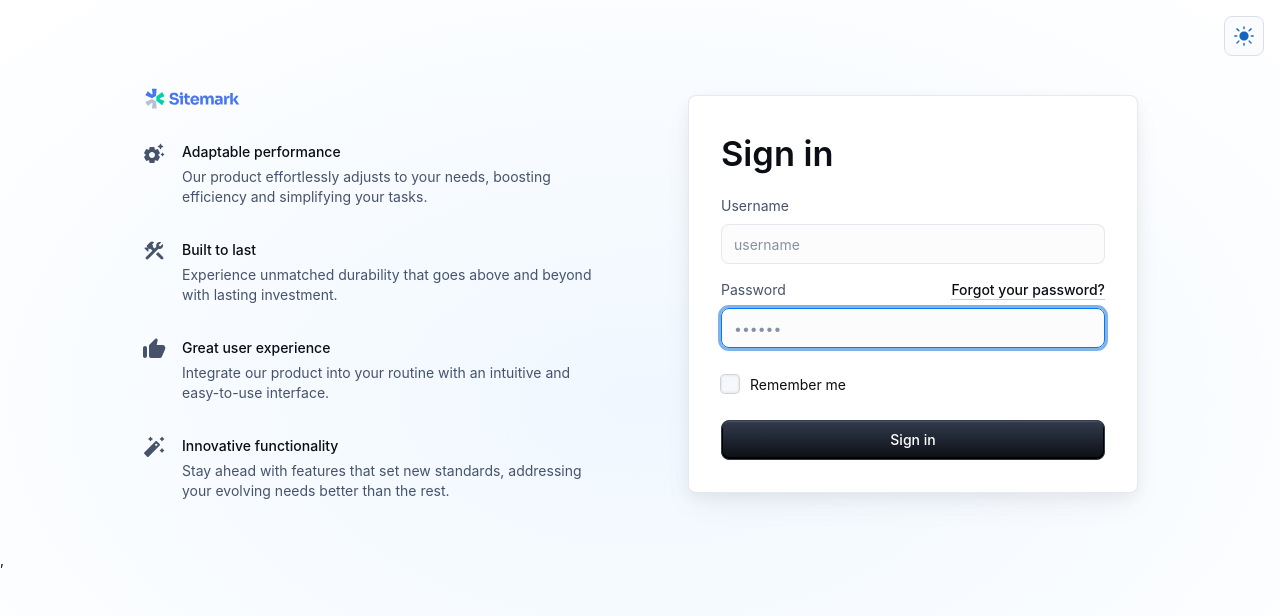
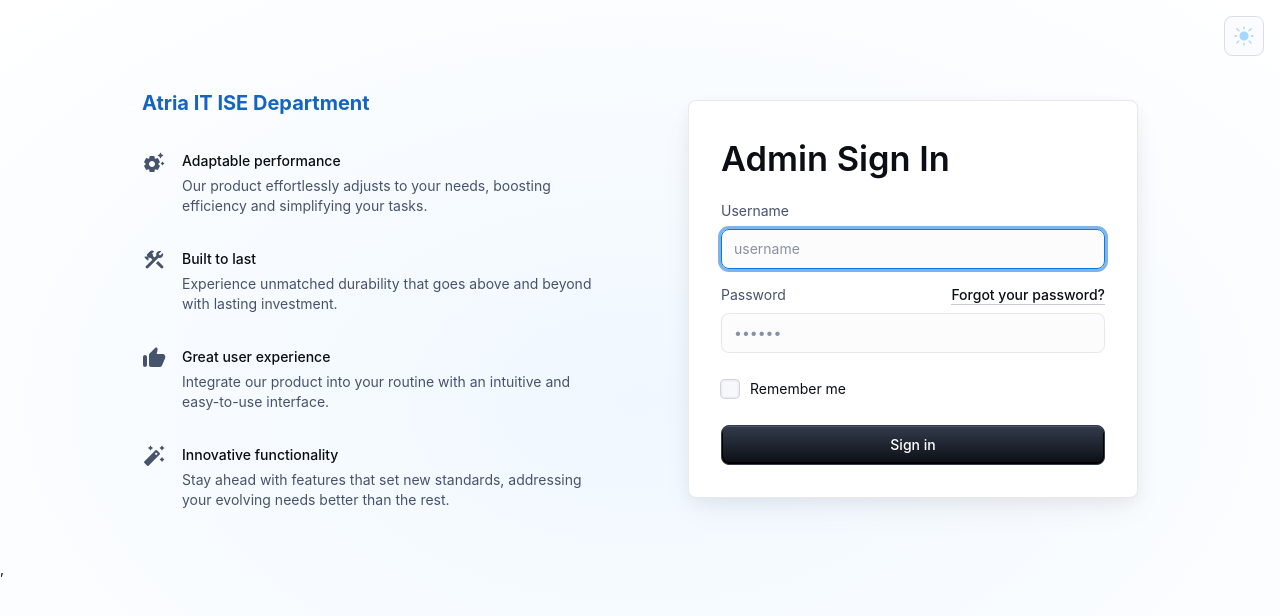
Before and after one commit to Nirosh-Shetty/information-science-dept, a React (Vite) app in the folder frontend/: page /login in a window 1280 px wide. Shown: the top 616 px of the page. Built offline with nearby package versions, Linux system fonts and the light colour scheme.

Commit message:
signup page updated

```diff
--- a/frontend/src/components/admin/SignIn/Content.jsx
+++ b/frontend/src/components/admin/SignIn/Content.jsx
@@ -2,13 +2,12 @@ import * as React from 'react';
 import Box from '@mui/material/Box';
 import Stack from '@mui/material/Stack';
 import Typography from '@mui/material/Typography';
+import { useTheme } from '@mui/material/styles';
 
 import AutoFixHighRoundedIcon from '@mui/icons-material/AutoFixHighRounded';
 import ConstructionRoundedIcon from '@mui/icons-material/ConstructionRounded';
 import SettingsSuggestRoundedIcon from '@mui/icons-material/SettingsSuggestRounded';
 import ThumbUpAltRoundedIcon from '@mui/icons-material/ThumbUpAltRounded';
-
-import { SitemarkIcon } from './CustomIcons';
 
 const items = [
   {
@@ -38,12 +37,17 @@ const items = [
 ];
 
 export default function Content() {
+  const theme = useTheme();
+  const color = theme.palette.mode === 'dark' ? '#a5d8ff' : '#1565c0';
+
   return (
     <Stack
       sx={{ flexDirection: 'column', alignSelf: 'center', gap: 4, maxWidth: 450 }}
     >
       <Box sx={{ display: { xs: 'none', md: 'flex' } }}>
-        <SitemarkIcon />
+        <Typography sx={{ color, fontSize: '1.25rem', fontWeight: 'bold' }}>
+          Atria IT ISE Department
+        </Typography>
       </Box>
       {items.map((item, index) => (
         <Stack key={index} direction="row" sx={{ gap: 2 }}>
--- a/frontend/src/components/admin/SignIn/SignInCard.jsx
+++ b/frontend/src/components/admin/SignIn/SignInCard.jsx
@@ -10,14 +10,16 @@ import FormControlLabel from "@mui/material/FormControlLabel";
 import Link from "@mui/material/Link";
 import TextField from "@mui/material/TextField";
 import Typography from "@mui/material/Typography";
+import CircularProgress from "@mui/material/CircularProgress"; // Import CircularProgress
 
-import { styled } from "@mui/material/styles";
+import { styled, useTheme } from "@mui/material/styles";
 
 import ForgotPassword from "./ForgotPassword";
 import { GoogleIcon, FacebookIcon, SitemarkIcon } from "./CustomIcons";
 import { adminAtom } from "../../../../recoil/atoms/adminAtom";
 import { useRecoilState } from "recoil";
 import { BACKEND_URL } from "../../../../globals";
+import { useNavigate } from "react-router-dom";
 
 const Card = styled(MuiCard)(({ theme }) => ({
   display: "flex",
@@ -44,8 +46,12 @@ export default function SignInCard() {
   const [passwordError, setPasswordError] = React.useState(false);
   const [passwordErrorMessage, setPasswordErrorMessage] = React.useState("");
   const [open, setOpen] = React.useState(false);
-
-  console.log(admin)
+  const [wrongPass, setWrongPass] = React.useState("");
+  const [wrongUsername, setWrongUsername] = React.useState("");
+  const [loading, setLoading] = React.useState(false); // Track loading state
+  const navigate = useNavigate();
+  const theme = useTheme();
+  const color = theme.palette.mode === 'dark' ? '#a5d8ff' : '#1565c0';
 
   const handleClickOpen = () => {
     setOpen(true);
@@ -56,16 +62,18 @@ export default function SignInCard() {
   };
 
   const handleSubmit = (event) => {
-    event.preventDefault(); // Prevent page refresh
+    event.preventDefault();
 
     if (usernameError || passwordError) {
       return;
     }
 
+    setLoading(true); // Start loading
+
     const data = new FormData(event.currentTarget);
     const identifier = data.get("username");
     const password = data.get("password");
-    console.log(identifier, password);
+
     fetch(`${BACKEND_URL}/admin/signin`, {
       method: "POST",
       headers: {
@@ -73,20 +81,40 @@ export default function SignInCard() {
       },
       body: JSON.stringify({ identifier, password }),
     })
-      .then((res) => res.json())
+      .then(async (res) => {
+        const response = await res.json();
+        if (response.message === "User not found") {
+          setWrongUsername("User doesn't exist");
+          setWrongPass("");
+          setLoading(false); // Stop loading if error
+          return;
+        } else if (response.message === "Incorrect Password") {
+          setWrongPass("Password is incorrect");
+          setWrongUsername("");
+          setLoading(false); // Stop loading if error
+          return;
+        }
+        return response;
+      })
       .then((data) => {
         if (data.error) {
           alert(data.error);
         } else {
           setAdmin(data);
+          setWrongUsername("");
+          setWrongPass("");
         }
+        setLoading(false); // Stop loading
       })
       .catch((err) => {
-        console.error(err);
+        console.log(err);
+        setLoading(false); // Stop loading if error occurs
       });
   };
 
   const validateInputs = () => {
+    setWrongPass("");
+    setWrongUsername("");
     const username = document.getElementById("username");
     const password = document.getElementById("password");
 
@@ -113,17 +141,25 @@ export default function SignInCard() {
     return isValid;
   };
 
+  React.useEffect(() => {
+    if (admin?.success) {
+      navigate("/admin/dashboard");
+    }
+  }, [admin]);
+
   return (
     <Card variant="outlined">
       <Box sx={{ display: { xs: "flex", md: "none" } }}>
-        <SitemarkIcon />
+      <Typography sx={{ color, fontSize: '1.25rem', fontWeight: 'bold' }}>
+          Atria IT ISE Department
+        </Typography>
       </Box>
       <Typography
         component="h1"
         variant="h4"
         sx={{ width: "100%", fontSize: "clamp(2rem, 10vw, 2.15rem)" }}
       >
-        Sign in
+        Admin Sign In
       </Typography>
       <Box
         component="form"
@@ -134,8 +170,8 @@ export default function SignInCard() {
         <FormControl>
           <FormLabel htmlFor="username">Username</FormLabel>
           <TextField
-            error={usernameError}
-            helperText={usernameErrorMessage}
+            error={usernameError || !!wrongUsername}
+            helperText={usernameErrorMessage || wrongUsername}
             id="username"
             type="text"
             name="username"
@@ -145,8 +181,7 @@ export default function SignInCard() {
             required
             fullWidth
             variant="outlined"
-            color={usernameError ? "error" : "primary"}
-            sx={{ ariaLabel: "username" }}
+            color={usernameError || wrongUsername ? "error" : "primary"}
           />
         </FormControl>
         <FormControl>
@@ -163,18 +198,17 @@ export default function SignInCard() {
             </Link>
           </Box>
           <TextField
-            error={passwordError}
-            helperText={passwordErrorMessage}
+            error={passwordError || !!wrongPass}
+            helperText={passwordErrorMessage || wrongPass}
             name="password"
             placeholder="••••••"
             type="password"
             id="password"
             autoComplete="current-password"
-            autoFocus
             required
             fullWidth
             variant="outlined"
-            color={passwordError ? "error" : "primary"}
+            color={passwordError || wrongPass ? "error" : "primary"}
           />
         </FormControl>
         <FormControlLabel
@@ -187,8 +221,10 @@ export default function SignInCard() {
           fullWidth
           variant="contained"
           onClick={validateInputs}
+          disabled={loading} // Disable button while loading
+          startIcon={loading && <CircularProgress size={20} />} // Show spinner
         >
-          Sign in
+          {loading ? "Signing in..." : "Sign in"} {/* Show text based on loading */}
         </Button>
       </Box>
     </Card>
--- a/frontend/src/components/admin/dashboard/Dashboard.jsx
+++ b/frontend/src/components/admin/dashboard/Dashboard.jsx
@@ -153,7 +153,13 @@ export default function Dashboard(props) {
       branding={{ title: "Atria IT ISE department" }}
       window={demoWindow}
     >
-      <DashboardLayout>
+      <DashboardLayout
+        sx={{
+          overflow: "hidden", // Prevents overflow
+          maxWidth: "100%", // Keeps the header within the viewport
+          whiteSpace: "nowrap", // Ensures text does not wrap
+        }}
+      >
         <PageContainer>{renderPageContent()}</PageContainer>
       </DashboardLayout>
     </AppProvider>
```
Also changed, not shown: frontend/public/sun.svg.
